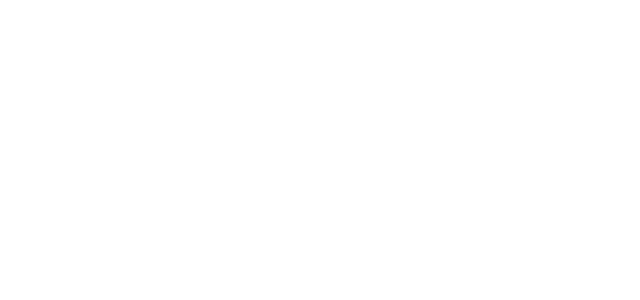
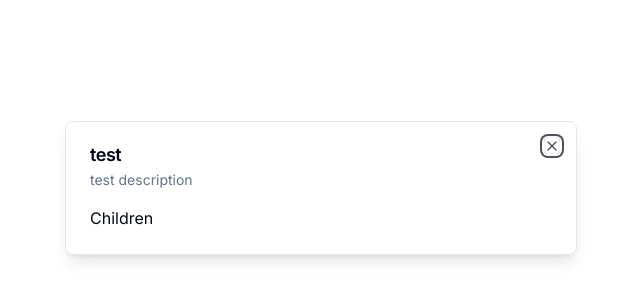
Before and after one commit to Wojtyua/ecommerce-admin, a Next.js app: page / in a window 1280 px wide. Shown: the part 212-512 px from the top of the page, without its empty margins (319-959 px from the left). Built offline with nearby package versions, Linux system fonts and the light colour scheme.

Commit message:
created modal component with shadn/ui

```diff
--- a/app/(root)/page.tsx
+++ b/app/(root)/page.tsx
@@ -1,9 +1,18 @@
-import { UserButton } from "@clerk/nextjs";
+"use client";
+
+import { Modal } from "@/components/ui/modal";
 
 const SetupPage = () => {
   return (
     <div className="p-4">
-      <UserButton afterSignOutUrl="/" />
+      <Modal
+        isOpen
+        onClose={() => {}}
+        title="test"
+        description="test description"
+      >
+        Children
+      </Modal>
     </div>
   );
 };
--- /dev/null
+++ b/components/ui/dialog.tsx
@@ -0,0 +1,123 @@
+"use client"
+
+import * as React from "react"
+import * as DialogPrimitive from "@radix-ui/react-dialog"
+import { X } from "lucide-react"
+
+import { cn } from "@/lib/utils"
+
+const Dialog = DialogPrimitive.Root
+
+const DialogTrigger = DialogPrimitive.Trigger
+
+const DialogPortal = ({
+  className,
+  ...props
+}: DialogPrimitive.DialogPortalProps) => (
+  <DialogPrimitive.Portal className={cn(className)} {...props} />
+)
+DialogPortal.displayName = DialogPrimitive.Portal.displayName
+
+const DialogOverlay = React.forwardRef<
+  React.ElementRef<typeof DialogPrimitive.Overlay>,
+  React.ComponentPropsWithoutRef<typeof DialogPrimitive.Overlay>
+>(({ className, ...props }, ref) => (
+  <DialogPrimitive.Overlay
+    ref={ref}
+    className={cn(
+      "fixed inset-0 z-50 bg-background/80 backdrop-blur-sm data-[state=open]:animate-in data-[state=closed]:animate-out data-[state=closed]:fade-out-0 data-[state=open]:fade-in-0",
+      className
+    )}
+    {...props}
+  />
+))
+DialogOverlay.displayName = DialogPrimitive.Overlay.displayName
+
+const DialogContent = React.forwardRef<
+  React.ElementRef<typeof DialogPrimitive.Content>,
+  React.ComponentPropsWithoutRef<typeof DialogPrimitive.Content>
+>(({ className, children, ...props }, ref) => (
+  <DialogPortal>
+    <DialogOverlay />
+    <DialogPrimitive.Content
+      ref={ref}
+      className={cn(
+        "fixed left-[50%] top-[50%] z-50 grid w-full max-w-lg translate-x-[-50%] translate-y-[-50%] gap-4 border bg-background p-6 shadow-lg duration-200 data-[state=open]:animate-in data-[state=closed]:animate-out data-[state=closed]:fade-out-0 data-[state=open]:fade-in-0 data-[state=closed]:zoom-out-95 data-[state=open]:zoom-in-95 data-[state=closed]:slide-out-to-left-1/2 data-[state=closed]:slide-out-to-top-[48%] data-[state=open]:slide-in-from-left-1/2 data-[state=open]:slide-in-from-top-[48%] sm:rounded-lg md:w-full",
+        className
+      )}
+      {...props}
+    >
+      {children}
+      <DialogPrimitive.Close className="absolute right-4 top-4 rounded-sm opacity-70 ring-offset-background transition-opacity hover:opacity-100 focus:outline-none focus:ring-2 focus:ring-ring focus:ring-offset-2 disabled:pointer-events-none data-[state=open]:bg-accent data-[state=open]:text-muted-foreground">
+        <X className="h-4 w-4" />
+        <span className="sr-only">Close</span>
+      </DialogPrimitive.Close>
+    </DialogPrimitive.Content>
+  </DialogPortal>
+))
+DialogContent.displayName = DialogPrimitive.Content.displayName
+
+const DialogHeader = ({
+  className,
+  ...props
+}: React.HTMLAttributes<HTMLDivElement>) => (
+  <div
+    className={cn(
+      "flex flex-col space-y-1.5 text-center sm:text-left",
+      className
+    )}
+    {...props}
+  />
+)
+DialogHeader.displayName = "DialogHeader"
+
+const DialogFooter = ({
+  className,
+  ...props
+}: React.HTMLAttributes<HTMLDivElement>) => (
+  <div
+    className={cn(
+      "flex flex-col-reverse sm:flex-row sm:justify-end sm:space-x-2",
+      className
+    )}
+    {...props}
+  />
+)
+DialogFooter.displayName = "DialogFooter"
+
+const DialogTitle = React.forwardRef<
+  React.ElementRef<typeof DialogPrimitive.Title>,
+  React.ComponentPropsWithoutRef<typeof DialogPrimitive.Title>
+>(({ className, ...props }, ref) => (
+  <DialogPrimitive.Title
+    ref={ref}
+    className={cn(
+      "text-lg font-semibold leading-none tracking-tight",
+      className
+    )}
+    {...props}
+  />
+))
+DialogTitle.displayName = DialogPrimitive.Title.displayName
+
+const DialogDescription = React.forwardRef<
+  React.ElementRef<typeof DialogPrimitive.Description>,
+  React.ComponentPropsWithoutRef<typeof DialogPrimitive.Description>
+>(({ className, ...props }, ref) => (
+  <DialogPrimitive.Description
+    ref={ref}
+    className={cn("text-sm text-muted-foreground", className)}
+    {...props}
+  />
+))
+DialogDescription.displayName = DialogPrimitive.Description.displayName
+
+export {
+  Dialog,
+  DialogTrigger,
+  DialogContent,
+  DialogHeader,
+  DialogFooter,
+  DialogTitle,
+  DialogDescription,
+}
--- /dev/null
+++ b/components/ui/modal.tsx
@@ -0,0 +1,43 @@
+"use client";
+
+import {
+  Dialog,
+  DialogContent,
+  DialogDescription,
+  DialogHeader,
+  DialogTitle,
+} from "@/components/ui/dialog";
+
+interface ModalProps {
+  title: string;
+  description: string;
+  isOpen: boolean;
+  onClose: () => void;
+  children?: React.ReactNode;
+}
+
+export const Modal: React.FC<ModalProps> = ({
+  title,
+  description,
+  isOpen,
+  onClose,
+  children,
+}) => {
+  const onChange = (open: boolean) => {
+    if (!open) {
+      onClose();
+    }
+  };
+
+  return (
+    <Dialog open={isOpen} onOpenChange={onChange}>
+      <DialogContent>
+        <DialogHeader>
+          <DialogTitle>{title}</DialogTitle>
+          <DialogDescription>{description}</DialogDescription>
+        </DialogHeader>
+        <div>{children}</div>
+      </DialogContent>
+    </Dialog>
+  );
+};
--- a/package.json
+++ b/package.json
@@ -10,6 +10,7 @@
   },
   "dependencies": {
     "@clerk/nextjs": "^4.23.2",
+    "@radix-ui/react-dialog": "^1.0.4",
     "@radix-ui/react-slot": "^1.0.2",
     "@types/node": "20.5.4",
     "@types/react": "18.2.21",
@@ -27,6 +28,7 @@
     "tailwind-merge": "^1.14.0",
     "tailwindcss": "3.3.3",
     "tailwindcss-animate": "^1.0.6",
-    "typescript": "5.1.6"
+    "typescript": "5.1.6",
+    "zustand": "^4.4.1"
   }
 }
```
Also changed, not shown: hooks/use-store-modal.tsx (added), 1 other file (tests, documents, lock files or other folders).
